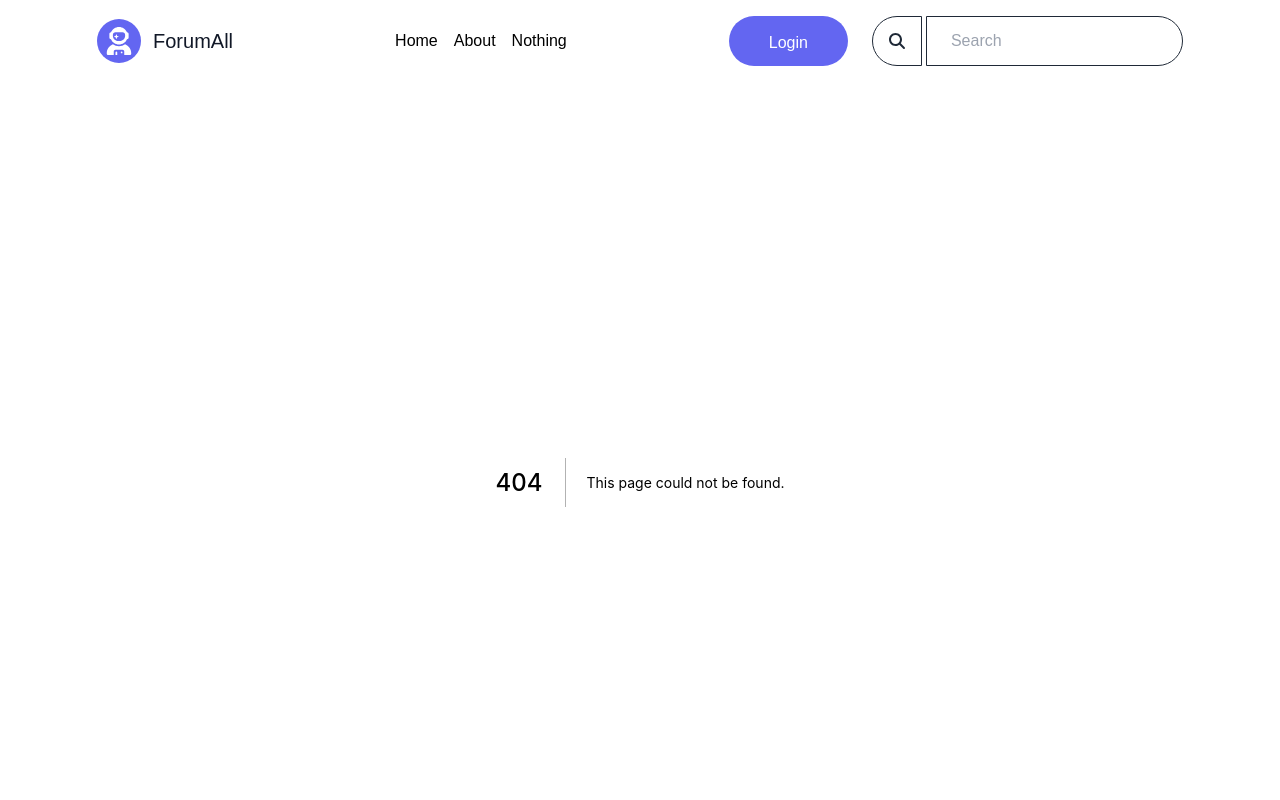
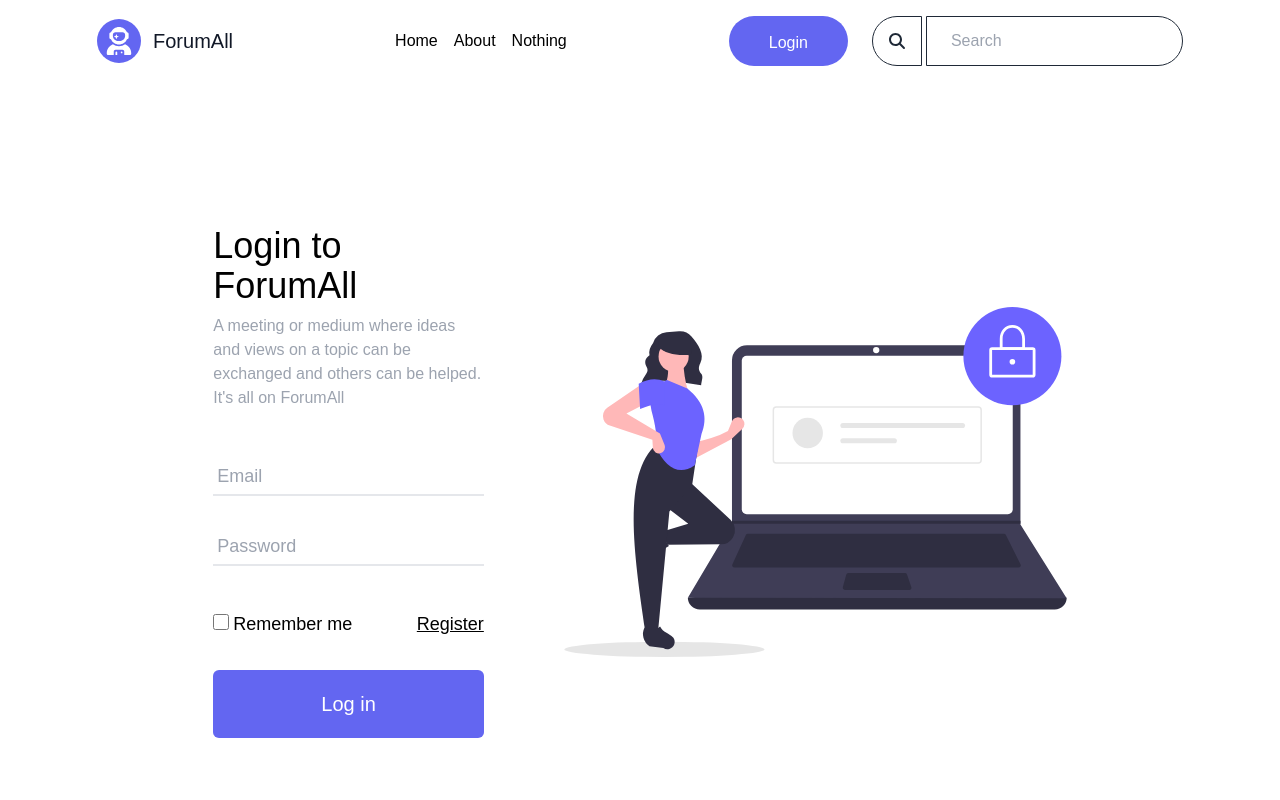
Before and after one commit to stanislawsztrajt/forum-nestjs-next-ts, a Next.js app in the folder frontend/: page /auth/login in a window 1280 px wide. Before the commit this address had no page. Shown: the top 800 px of the page. Built offline with nearby package versions, Linux system fonts and the light colour scheme; a web font is replaced by a local one.

Commit message:
Added login auth using formik, some fixes

```diff
--- a/frontend/src/assets/styles/global.css
+++ b/frontend/src/assets/styles/global.css
@@ -15,3 +15,7 @@ body {
 .button-bg {
   @apply px-10 pt-2 pb-1 font-normal text-white duration-100 text-lg bg-indigo-500 rounded-full hover:bg-indigo-600
 }
+
+.input-underline {
+  @apply w-full px-1 py-1 text-lg border-b-2 outline-none focus:border-indigo-600 duration-100
+}
--- /dev/null
+++ b/frontend/src/features/auth/login/use-login.ts
@@ -0,0 +1,62 @@
+import { IloginForm, IloginResponseData } from '../types';
+import * as Yup from 'yup';
+import axios from 'axios';
+import { Ierror } from 'utils/types/api';
+import { useState } from 'react';
+import Cookies from 'js-cookie'
+import { useRouter } from 'next/router';
+
+const initialValues: IloginForm = {
+  email: '',
+  password: '',
+  isRemember: false,
+};
+
+const validationSchema = Yup.object({
+  email: Yup.string()
+    .max(50, 'Email must be shorter than 50 chars')
+    .min(4, 'Email must be longer than 4 chars')
+    .email('It must be an email')
+    .required('Required'),
+  password: Yup.string()
+    .max(50, 'Password must be shorter than 50 chars')
+    .min(4, 'Password must be longer than 4 chars')
+    .required('Required'),
+  isRemember: Yup.boolean(),
+});
+
+const useLogin = () => {
+  const [error, setError] = useState('')
+  const [loading, setLoading] = useState(false)
+  const router =  useRouter()
+
+  const login = async (values: IloginForm) => {
+    setLoading(true)
+    try {
+      const { isRemember, ...loginValues } = values
+      const { data }: IloginResponseData = await axios.post(`${process.env.NEXT_PUBLIC_API_URL}/auth/login`, loginValues)
+
+      // if the user checked "Remember me", user will not be logged out else user will be logged out after 7 days
+      const expires = isRemember ? 999999999999999 : 7
+
+      Cookies.set('jwt', data.jwt, { expires })
+      Cookies.set('user', data.jwt, { expires })
+
+      router.push('/dashboard')
+    } catch (err) {
+      const { response } = err as Ierror
+      setError(response.data.message)
+    }
+    setLoading(false)
+  };
+
+  return {
+    validationSchema,
+    initialValues,
+    login,
+    error,
+    loading
+  };
+};
+
+export default useLogin;
--- /dev/null
+++ b/frontend/src/features/auth/types/index.ts
@@ -0,0 +1,16 @@
+import { IpublicUser } from "features/users/types";
+import { Iresponse } from "utils/types/api";
+
+export interface Ilogin {
+  email: string;
+  password: string;
+}
+
+export interface IloginForm extends Ilogin {
+  isRemember: boolean;
+}
+
+export type IloginResponseData = Iresponse<{
+  jwt: string;
+  user: IpublicUser
+}>
--- a/frontend/src/pages/_app.tsx
+++ b/frontend/src/pages/_app.tsx
@@ -5,18 +5,23 @@ import { Header, Footer } from 'features/ui';
 import 'animate.css';
 import AOS from 'aos';
 import 'aos/dist/aos.css';
+import { Hydrate, QueryClient, QueryClientProvider } from '@tanstack/react-query'
 
 function MyApp({ Component, pageProps }: AppProps) {
+  const [queryClient] = React.useState(() => new QueryClient())
+
   useEffect(() => {
     AOS.init();
   }, []);
 
   return (
-    <>
-      <Header />
-      <Component {...pageProps} />
-      <Footer />
-    </>
+    <QueryClientProvider client={queryClient}>
+      <Hydrate state={pageProps.dehydratedState}>
+        <Header />
+        <Component {...pageProps} />
+        <Footer />
+      </Hydrate>
+    </QueryClientProvider>
   );
 }
 
--- /dev/null
+++ b/frontend/src/pages/auth/login.tsx
@@ -0,0 +1,85 @@
+import Image from 'next/image';
+import React, { FC } from 'react';
+import UndrawSecureLogin from 'assets/undraw/undraw_secure_login.svg';
+import Link from 'next/link';
+import { Field, Form, Formik } from 'formik';
+import useLogin from 'features/auth/login/use-login';
+import { Loading } from 'features/ui';
+
+const Login: FC = () => {
+  const { initialValues, validationSchema, login, error, loading } = useLogin();
+
+  return (
+    <main className="flex justify-center mt-36">
+      <div className="flex flex-col items-center justify-center w-11/12 gap-20 xl:w-4/6 xl:flex-row">
+        <section className="w-11/12 lg:w-2/3 xl:w-1/2 animate__animated animate__fadeInLeft">
+          <Formik initialValues={initialValues} validationSchema={validationSchema} onSubmit={(values) => login(values)}>
+            {({ errors, touched }) => (
+              <>
+                { loading ? (
+                  <Loading />
+                ) : (
+                  <Form>
+                    <h1 className="text-4xl">Login to ForumAll</h1>
+                    <h2 className="mt-2 font-light text-gray-400">
+                      A meeting or medium where ideas and views on a topic can be exchanged and others can
+                      be helped. It&apos;s all on ForumAll
+                    </h2>
+
+                    <div className="flex flex-col mt-12">
+                      <Field
+                        type="email"
+                        placeholder="Email"
+                        name="email"
+                        minLength={4}
+                        maxLength={50}
+                        required
+                        className="input-underline"
+                      />
+                      { (errors.email && touched.email) ? <div className='text-red-500'>{errors.email}</div> : null}
+                      <Field
+                        type="password"
+                        placeholder="Password"
+                        name="password"
+                        minLength={4}
+                        maxLength={50}
+                        required
+                        className="mt-8 input-underline"
+                      />
+                      { (errors.password && touched.password) ? <div className='text-red-500'>{errors.password}</div> : null }
+                      <div className='mt-1 text-red-500'>{ error }</div>
+                    </div>
+
+                    <div className="flex flex-row items-center justify-between mt-10 text-lg">
+                      <div className="flex items-center">
+                        <Field id="isRemember" type="checkbox" name="isRemember" className="w-4 h-4 mb-1 ation-100 r-1" />
+                        <label className="ml-1" htmlFor="isRemember">
+                          Remember me
+                        </label>
+                      </div>
+                      <Link href={'/auth/register'}>
+                        <span className="underline duration-100 cursor-pointer hover:text-indigo-600">
+                          Register
+                        </span>
+                      </Link>
+                    </div>
+
+                    <button
+                      className="w-full py-5 mt-8 text-xl text-white duration-100 bg-indigo-500 rounded-md hover:bg-indigo-600"
+                      type="submit"
+                    >
+                      Log in
+                    </button>
+                  </Form>
+                )}
+              </>
+            )}
+          </Formik>
+        </section>
+        <Image className="w-11/12 lg:w-2/3 xl:w-1/2 animate__animated animate__fadeInRight" src={UndrawSecureLogin} />
+      </div>
+    </main>
+  );
+};
+
+export default Login;
--- /dev/null
+++ b/frontend/src/pages/auth/register.tsx
@@ -0,0 +1,7 @@
+import React, { FC } from 'react';
+
+const Register: FC = () => {
+  return <div></div>;
+};
+
+export default Register;
--- a/frontend/src/pages/index.tsx
+++ b/frontend/src/pages/index.tsx
@@ -2,13 +2,14 @@ import React, { useState } from 'react';
 import type { GetServerSideProps, NextPage } from 'next';
 import axios from 'axios';
 import Image from 'next/image';
+import Head from 'next/head';
 import UndrawContentCreator from 'assets/undraw/undraw_content_creator.svg';
 import { Itopic } from 'features/topics/types';
 import { TopicList, TopicsSearchInput } from 'features/topics';
 import { Loading, Button } from 'features/ui';
 import { Iresponse } from 'utils/types/api';
 import { IpublicUser } from 'features/users/types';
-import { getUsersFromOwnersIdsAsync } from 'utils/helpers';
+import { getUsersFromOwnersIdsAsync, scrollToElementById } from 'utils/helpers';
 
 interface Props {
   topicsData: Itopic[];
@@ -21,6 +22,14 @@ const Home: NextPage<Props> = ({ topicsData, topicsOwners }: Props) => {
 
   return (
     <main>
+      <Head>
+        <title>ForumAll - forum about all</title>
+        <meta
+          name="description"
+          content="A meeting or medium where ideas and views on a topic can be exchanged and others can
+              be helped. It's all on ForumAll"
+        />
+      </Head>
       <section className="flex justify-center mt-16 xl:mt-36">
         <div className="flex flex-col items-center w-3/4 xl:flex-row">
           <div className="w-11/12 text-center xl:text-left xl:w-1/2 animate__animated animate__fadeInLeft ">
@@ -30,8 +39,8 @@ const Home: NextPage<Props> = ({ topicsData, topicsOwners }: Props) => {
               be helped. It&apos;s all on ForumAll
             </p>
             <div className="">
-              <Button text="Check example topics" className="mt-10" href="/auth/login" />
-              <Button text="Login" className="mt-2 ml-4" bg={true} />
+              <Button text="Check example topics" className="mt-10" action={() => scrollToElementById('example-topics')} />
+              <Button text="Login" className="mt-2 ml-4" href="/auth/login" bg={true} />
             </div>
           </div>
           <br />
@@ -42,7 +51,7 @@ const Home: NextPage<Props> = ({ topicsData, topicsOwners }: Props) => {
         </div>
       </section>
       <section className="flex flex-col items-center mt-72">
-        <h2 data-aos="fade-left" className="mb-4 text-6xl">
+        <h2 data-aos="fade-left" id='example-topics' className="mb-4 text-6xl">
           Example topics
         </h2>
         <div data-aos="fade-right">
--- a/frontend/src/pages/search-topic/[value].tsx
+++ b/frontend/src/pages/search-topic/[value].tsx
@@ -5,12 +5,15 @@ import { useRouter } from 'next/router';
 import React from 'react';
 import { Iresponse } from 'utils/types/api';
 import { TopicList } from 'features/topics';
+import { getUsersFromOwnersIdsAsync } from 'utils/helpers';
+import { IpublicUser } from 'features/users/types';
 
 interface Props {
   topics: Itopic[];
+  topicsOwners: IpublicUser[]
 }
 
-const SearchTopic: NextPage<Props> = ({ topics }: Props) => {
+const SearchTopic: NextPage<Props> = ({ topics, topicsOwners }: Props) => {
   const router = useRouter();
   const { value } = router.query;
 
@@ -21,7 +24,7 @@ const SearchTopic: NextPage<Props> = ({ topics }: Props) => {
         <span className="text-indigo-600">{value?.slice(1)}</span>
       </h1>
       <div className="flex flex-col items-center mt-20">
-        <TopicList topics={topics} />
+        <TopicList topics={topics} owners={topicsOwners} />
       </div>
     </main>
   );
@@ -37,9 +40,12 @@ export const getServerSideProps: GetServerSideProps = async ({ params }) => {
     { value: value.slice(1) }
   );
 
+  const topicsOwners = await getUsersFromOwnersIdsAsync(data);
+
   return {
     props: {
       topics: data,
+      topicsOwners
     },
   };
 };
--- a/frontend/src/utils/helpers/index.ts
+++ b/frontend/src/utils/helpers/index.ts
@@ -13,3 +13,8 @@ export const getUsersFromOwnersIdsAsync: TgetUsersFromOwnerIds = async (array) =
     })
   );
 };
+
+
+export const scrollToElementById = (id: string) => {
+  document.getElementById(id)?.scrollIntoView({ behavior: 'smooth' })
+}
```
Also changed, not shown: frontend/package.json (+8 -1 lines), frontend/src/utils/types/api.ts (+8 -0 lines), frontend/src/assets/undraw/undraw_secure_login.svg (added), frontend/src/pages/topics/[slug].tsx (line endings or trailing spaces), 1 other file (tests, documents, lock files or other folders).
